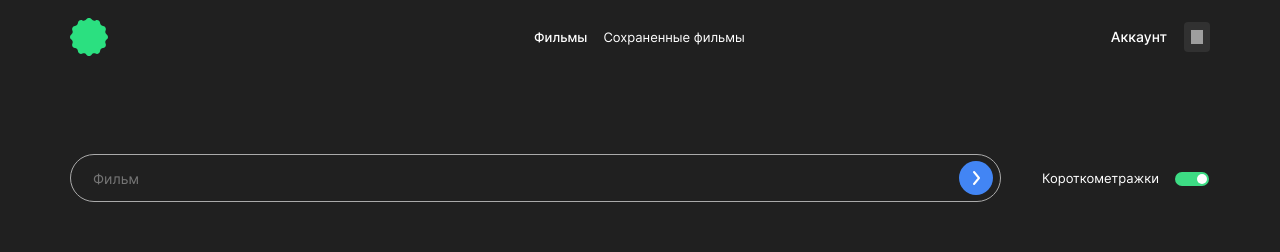
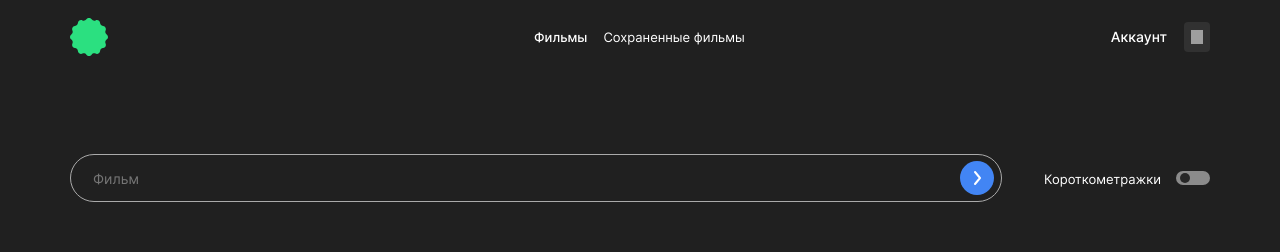
Before and after one commit to SamoshinY/movies-explorer-frontend, a React (Create React App) app: page /movies in a window 1280 px wide. Shown: the top 252 px of the page. Built offline with nearby package versions, Linux system fonts and the light colour scheme; grey boxes are pictures that could not be loaded.

Commit message:
сделать тумблер

```diff
--- a/src/components/SearchForm/SearchForm.css
+++ b/src/components/SearchForm/SearchForm.css
@@ -93,16 +93,6 @@
   opacity: 0.8;
 }
 
-.SearchForm__find-filter {
-  display: flex;
-  align-items: center;
-  margin-left: 41px;
-  font-size: 13px;
-  line-height: 18px;
-  font-weight: 400;
-  color: #fff;
-}
-
 @media screen and (max-width: 1080px) {
   .SearchForm__find-filter {
     margin-top: 38px;
@@ -117,22 +107,6 @@
     font-size: 11px;
     line-height: 18px;
   }
-}
-
-.SearchForm__tumbler {
-  min-width: 36px;
-  height: 18px;
-  background: none;
-  border: none;
-  margin-left: 15px;
-  background-image: url(../../images/smalltumb.svg);
-  background-repeat: no-repeat;
-  cursor: pointer;
-  transition: 0.3s opacity;
-}
-
-.SearchForm__tumbler:hover {
-  opacity: 0.8;
 }
 
 .SearchForm__line {
--- a/src/components/SearchForm/SearchForm.js
+++ b/src/components/SearchForm/SearchForm.js
@@ -1,4 +1,5 @@
 import './SearchForm.css';
+import Toggle from '../Toggle/Toggle';
 
 const SearchForm = () => {
   return (
@@ -14,10 +15,7 @@ const SearchForm = () => {
           ></input>
           <button className="SearchForm__find-button"></button>
         </div>
-        <div className="SearchForm__find-filter">
-          Короткометражки
-          <div className="SearchForm__tumbler"></div>
-        </div>
+        <Toggle />
       </form>
       <div className="SearchForm__line"></div>
     </div>
--- /dev/null
+++ b/src/components/Toggle/Toggle.css
@@ -0,0 +1,75 @@
+.Toggle {
+  cursor: pointer;
+  display: flex;
+  align-items: center;
+  margin-left: 41px;
+  transition: left 0.25s;
+}
+
+.Toggle:hover {
+  opacity: 0.8;
+}
+
+@media screen and (max-width: 1080px) {
+  .Toggle {
+    margin-top: 38px;
+    margin-left: auto;
+    margin-right: auto;
+  }
+}
+
+@media screen and (max-width: 520px) {
+  .Toggle {
+    margin-top: 45px;
+    font-size: 11px;
+    line-height: 18px;
+  }
+}
+
+.Toggle-switch {
+  display: inline-block;
+  background-color: #8b8b8b;
+  border-radius: 7px;
+  width: 34px;
+  height: 14px;
+  position: relative;
+  vertical-align: middle;
+  transition: background 0.3s;
+}
+.Toggle-switch:before,
+.Toggle-switch:after {
+  content: '';
+}
+.Toggle-switch:before {
+  display: block;
+  background-color: #272727;
+  border-radius: 50%;
+  width: 10px;
+  height: 10px;
+  position: absolute;
+  top: 2px;
+  left: 4px;
+}
+
+.Toggle-checkbox:checked + .Toggle-switch {
+  background: #3ddc84;
+}
+.Toggle-checkbox:checked + .Toggle-switch:before {
+  left: 20px;
+  background: #fff;
+}
+
+.Toggle-checkbox {
+  position: absolute;
+  visibility: hidden;
+  transition: 0.3s opacity;
+}
+
+.Toggle-label {
+  margin-top: 2px;
+  margin-right: 15px;
+  position: relative;
+  font-weight: 400;
+  font-size: 13px;
+  line-height: 18px;
+}
--- /dev/null
+++ b/src/components/Toggle/Toggle.js
@@ -0,0 +1,13 @@
+import './Toggle.css';
+
+const Toggle = () => {
+  return (
+    <label class="Toggle">
+      <span class="Toggle-label">Короткометражки</span>
+      <input class="Toggle-checkbox" type="checkbox"></input>
+      <div class="Toggle-switch"></div>
+    </label>
+  );
+};
+
+export default Toggle;
```
